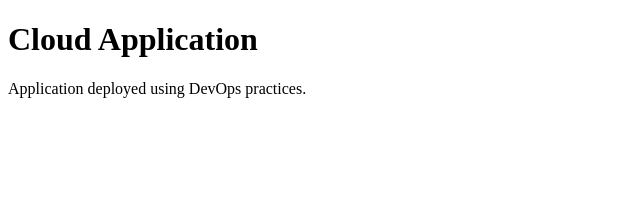
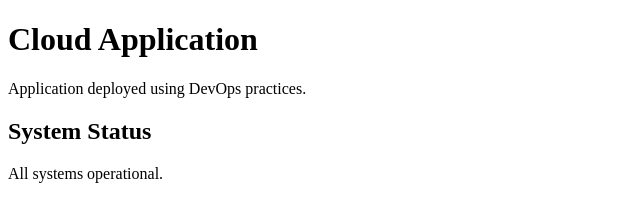
Before and after one commit to Bulaon0/devops-cloud-activity-, a plain HTML site: page index.html in a window 1280 px wide. Shown: the whole page, without its empty margins (0-640 px from the left). Drawn offline with Linux system fonts and the light colour scheme.

Commit message:
add system status

```diff
--- a/index.html
+++ b/index.html
@@ -18,6 +18,9 @@
 
   <p>Application deployed using DevOps practices.</p>
 
+  <h2>System Status</h2>
+<p>All systems operational.</p>
+
 </body>
 
 </html>
```
